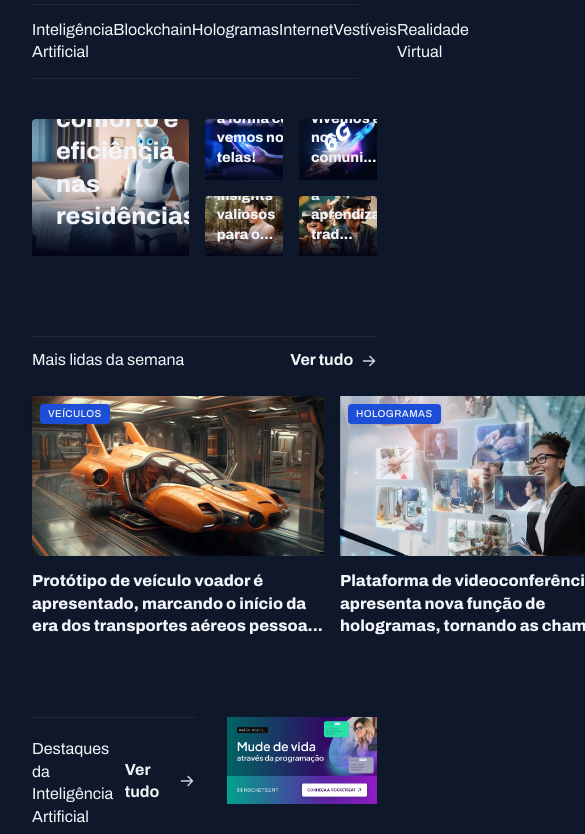
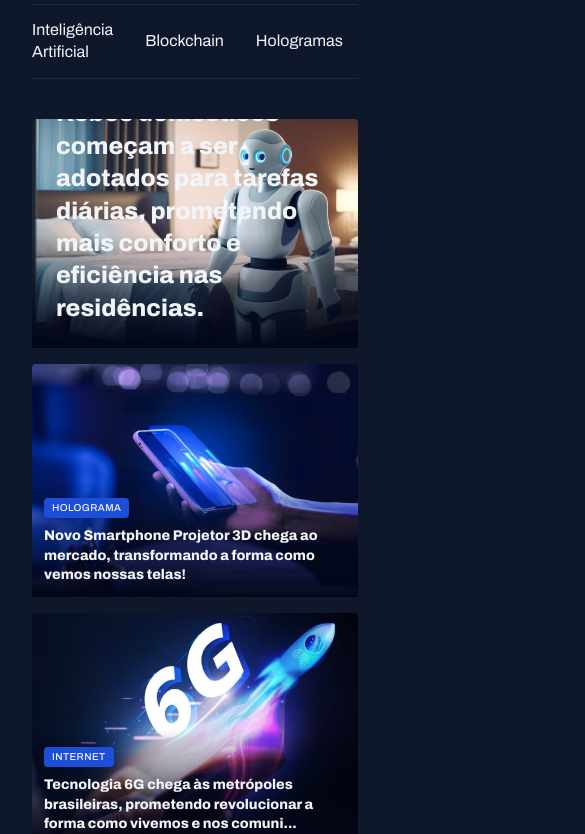
Before and after one commit to Gabriel-Cara/FullStack-Rocketseat, a plain HTML site: page Projeto 3/index.html in a window 390 px wide. Shown: the part 68-902 px from the top of the page, 585 px wide, since content can reach past the window. Drawn offline with Linux system fonts and the light colour scheme.

Commit message:
Fix: Desafio Prático - TechNews Responsivo

```diff
--- a/Projeto 3/styles/global.css
+++ b/Projeto 3/styles/global.css
@@ -6,14 +6,14 @@
 }
 
 :root {
-  --brand-color-light: #60A5FA;
-  --brand-color-dark: #1D4ED8;
-  --bg-color: #0F172A;
-  --stroke-color: #1E293B;
-  --text-color-primary: #F1F5F9;
-  --text-color-secondary: #CBD5E1;
+  --brand-color-light: #60a5fa;
+  --brand-color-dark: #1d4ed8;
+  --bg-color: #0f172a;
+  --stroke-color: #1e293b;
+  --text-color-primary: #f1f5f9;
+  --text-color-secondary: #cbd5e1;
 
-  --font-family: 'Archivo', sans-serif;
+  --font-family: "Archivo", sans-serif;
   --h1: 800 24px/135% var(--font-family);
   --h2: 800 16px/140% var(--font-family);
   --h3: 800 14px/140% var(--font-family);
@@ -37,7 +37,9 @@ a:hover {
   color: var(--brand-color-light);
 }
 
-h1, h2, h3 {
+h1,
+h2,
+h3 {
   font: inherit;
 }
 
@@ -55,15 +57,24 @@ main {
   margin-block: 40px;
   row-gap: 80px;
   column-gap: 32px;
-
   grid-template-columns: 2fr 1.4fr;
 
   grid-template-areas:
-  "featured featured"
-  "weekly weekly"
-  "ai aside";
+    "featured featured"
+    "weekly weekly"
+    "ai aside";
+
+  @media (width <= 1024px) {
+    grid-template-rows: auto;
+    grid-template-columns: 1fr;
+
+    grid-template-areas:
+      "featured"
+      "weekly"
+      "ai"
+      "aside";
+  }
 }
-
 .content-tag {
   display: inline-block;
   background-color: var(--brand-color-dark);
@@ -71,7 +82,7 @@ main {
   border-radius: 4px;
   font: 500 10px/1.2 var(--font-family);
   text-transform: uppercase;
-  letter-spacing: .04em;
+  letter-spacing: 0.04em;
   color: var(--text-color-primary);
   box-shadow: 0px 4px 16px rgba(2, 6, 23, 0.25);
 }
--- a/Projeto 3/styles/header.css
+++ b/Projeto 3/styles/header.css
@@ -6,6 +6,9 @@
     align-items: center;
     gap: 8px;
 
+    strong {
+      display: none;
+    }
   }
 
   /* nesting css */
@@ -23,4 +26,19 @@
   border: solid 1px var(--stroke-color);
   border-inline: none;
   justify-content: space-between;
+
+  overflow-x: scroll;
+  align-items: center;
+
+  gap: 32px;
+
+  &::-webkit-scrollbar {
+    display: none;
+  }
 }
+
+@media (width >= 768px) {
+  #primary div strong {
+    display: block;
+  }
+}
--- a/Projeto 3/styles/section.css
+++ b/Projeto 3/styles/section.css
@@ -22,6 +22,24 @@ section header {
 
 #featured {
   grid-area: featured;
+
+  @media (width <= 968px) {
+    display: flex;
+    flex-direction: column;
+
+    & > div {
+      display: flex;
+      flex-direction: column;
+    }
+
+    .card {
+      max-width: 100%;
+
+      img {
+        width: 100%;
+      }
+    }
+  }
 
   img {
     height: 100%;
@@ -61,8 +79,20 @@ section header {
 #weekly {
   grid-area: weekly;
 
-  &>div {
+  & > div {
     grid-template-columns: repeat(4, 292px);
+  }
+
+  @media (width <= 1240px) {
+    & > div {
+      display: flex;
+      flex-wrap: wrap;
+      justify-content: center;
+
+      & figure {
+        max-width: 292px;
+      }
+    }
   }
 
   img {
@@ -97,6 +127,18 @@ section header {
   h3 {
     margin-block: 8px 4px;
   }
+
+  @media (width <= 1024px) {
+    & > div article {
+      display: flex;
+      flex-direction: row-reverse;
+
+      & img {
+        object-fit: cover;
+        min-width: 80px;
+      }
+    }
+  }
 }
 
 aside {
```
